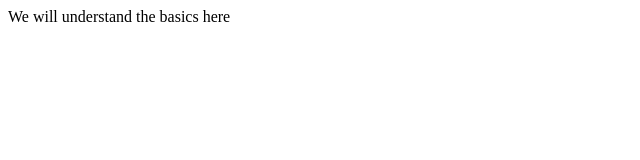
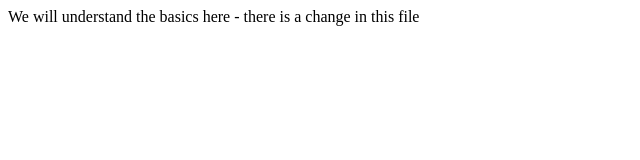
Before and after one commit to Sairmayee/demo_learn_Sai, a plain HTML site: page index.html in a window 1280 px wide. Shown: the whole page, without its empty margins (0-640 px from the left). Drawn offline with Linux system fonts and the light colour scheme.

Commit message:
changes in index file

```diff
--- a/index.html
+++ b/index.html
@@ -1,4 +1,4 @@
 <html>
 <title> This is our website for git basics </title>
-<p> We will understand the basics here </p>
+<p> We will understand the basics here - there is a change in this file</p>
 </html>
```
